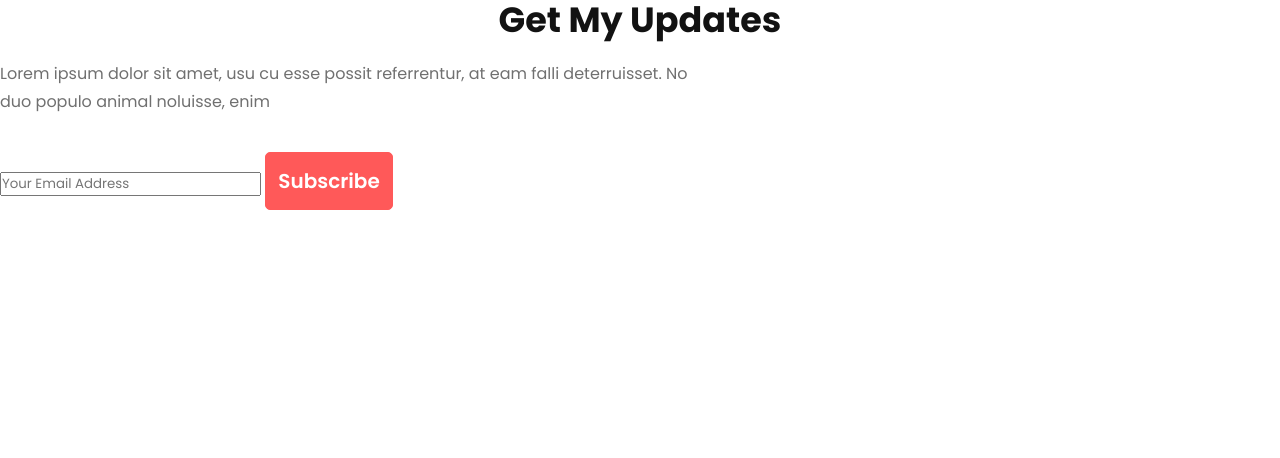
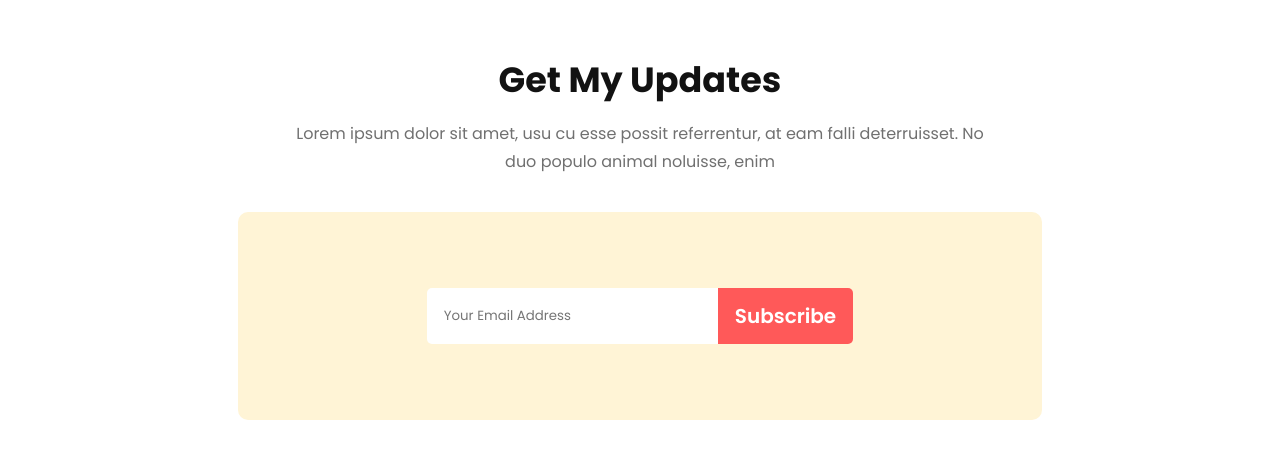
Before and after one commit to jiadalfahmid/donation-website, a plain HTML site: page index.html in a window 1280 px wide. Drawn offline with Linux system fonts and the light colour scheme.

Commit message:
Updates section added

```diff
--- a/css/style.css
+++ b/css/style.css
@@ -216,9 +216,43 @@ header .banner{
   background-repeat: no-repeat;
   border-radius: 10px;
 }
+/* column section ends */
+/* updates section starts */
+.updates{
+  display: flex;
+  flex-direction: column;
+  justify-content: center;
+  align-items: center;
+  margin: 60px auto;
+}
 
-/* column section ends */
+.updates .form-container{
+  background: rgb(255, 244, 214);
+  border-radius: 10px;
+  padding: 76px 189px;
+}
+form{
+  display: flex;
+  gap: 0px;
+}
+.form-container form input[type="email"]{
+  padding: 16px 17px;
+  border: none;
+  border-radius: 5px 0px 0px 5px;
+}
+input[type="email"]:focus{
+  outline: 1px solid rgb(255, 89, 89);
+}
+.form-container form input[type="button"]{
+  padding: 16px 17px;
+  border: none;
+  border-radius: 0px 5px 5px 0px;
+}
 
+
+
+
+/* updates section ends */
 
 
 
@@ -270,8 +304,15 @@ header .banner{
   flex-direction: column;
   gap: 20px;
 }
-
-
+/* columns section ends */
+.updates{
+  padding: 30px 20px;
+  justify-content: center;
+  align-items: center;
+}
+.updates .form-container{
+  padding: 30px 50px;
+}
 
 
 
--- a/index.html
+++ b/index.html
@@ -92,7 +92,7 @@
 <!-- update section starts -->
     <section class="updates">
       <h2 class="title">Get My Updates</h2>
-        <p class="para left">Lorem ipsum dolor sit amet, usu cu esse possit
+        <p class="para">Lorem ipsum dolor sit amet, usu cu esse possit
         referrentur, at eam falli deterruisset. No duo populo
         animal noluisse, enim <p>
           <div class="form-container">
```
